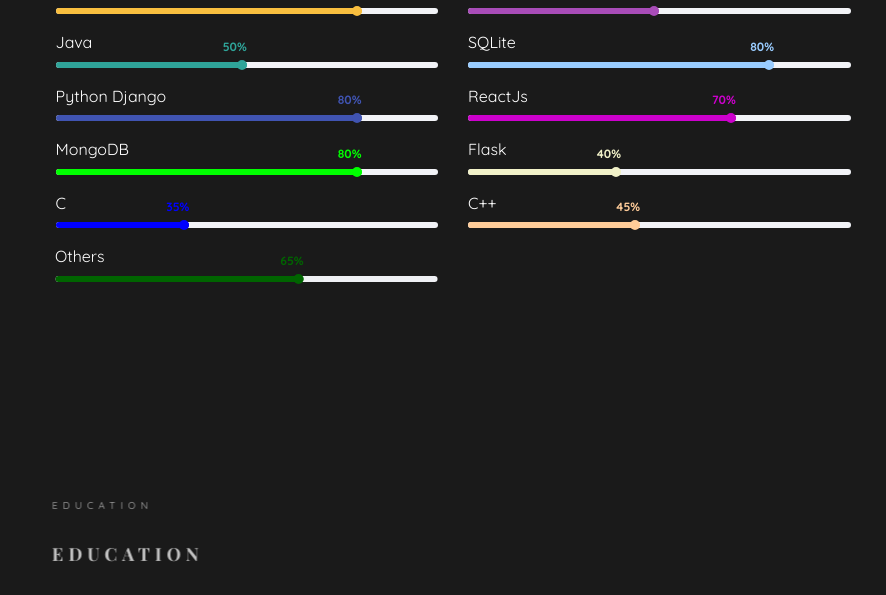
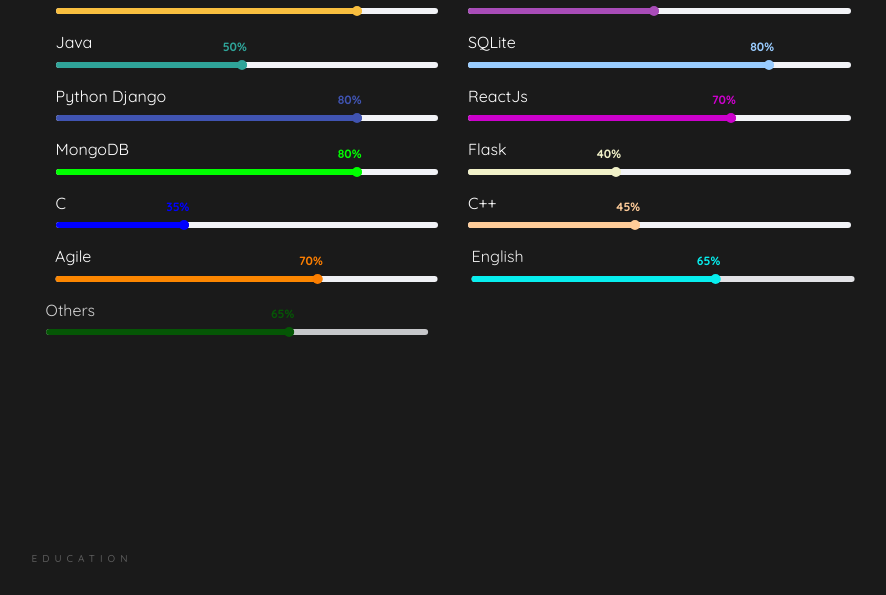
Before and after one commit to Champ2k/portfolio, a Django app: page / in a window 1280 px wide. Shown: the part 3131-3726 px from the top of the page, without its empty margins (337-1223 px from the left). Run offline with Django 3.2, Linux system fonts and the light colour scheme; some libraries are stand-ins or nearby versions; some web fonts are replaced.

Commit message:
add agile and english skill

```diff
--- a/resume/static/css/mystyle.css
+++ b/resume/static/css/mystyle.css
@@ -847,10 +847,22 @@
     .progress-bar.color-12 span {
       color:#ffcc99; }
 .progress-bar.color-13 {
+    background: #ff8800; }
+    .progress-bar.color-13:after {
+      background:#ff8000; }
+    .progress-bar.color-13 span {
+      color:#ff8000; }
+.progress-bar.color-14 {
+    background: #06ffff; }
+    .progress-bar.color-14:after {
+      background: #06ffff; }
+    .progress-bar.color-14 span {
+      color:#06ffff; }
+.progress-bar.color-15 {
     background: #006600; }
-    .progress-bar.color-13:after {
+    .progress-bar.color-15:after {
       background: #006600; }
-    .progress-bar.color-13 span {
+    .progress-bar.color-15 span {
       color:#006600; }
 
 
--- a/resume/templates/resume/index.html
+++ b/resume/templates/resume/index.html
@@ -426,9 +426,31 @@
 						</div>
 						<div class="col-md-6 animate-box" data-animate-effect="fadeInLeft">
 							<div class="progress-wrap">
+								<h3>Agile</h3>
+								<div class="progress">
+								 	<div class="progress-bar color-13" role="progressbar" aria-valuenow="70"
+								  	aria-valuemin="0" aria-valuemax="100" style="width:70%">
+								    <span>70%</span>
+								  	</div>
+								</div>
+							</div>
+						</div>
+						<div class="col-md-6 animate-box" data-animate-effect="fadeInRight">
+							<div class="progress-wrap">
+								<h3>English</h3>
+								<div class="progress">
+								 	<div class="progress-bar color-14" role="progressbar" aria-valuenow="65"
+								  	aria-valuemin="0" aria-valuemax="100" style="width:65%">
+								    <span>65%</span>
+								  	</div>
+								</div>
+							</div>
+						</div>
+						<div class="col-md-6 animate-box" data-animate-effect="fadeInLeft">
+							<div class="progress-wrap">
 								<h3>Others</h3>
 								<div class="progress">
-								 	<div class="progress-bar color-13" role="progressbar" aria-valuenow="65"
+								 	<div class="progress-bar color-15" role="progressbar" aria-valuenow="65"
 								  	aria-valuemin="0" aria-valuemax="100" style="width:65%">
 								    <span>65%</span>
 								  	</div>
```
